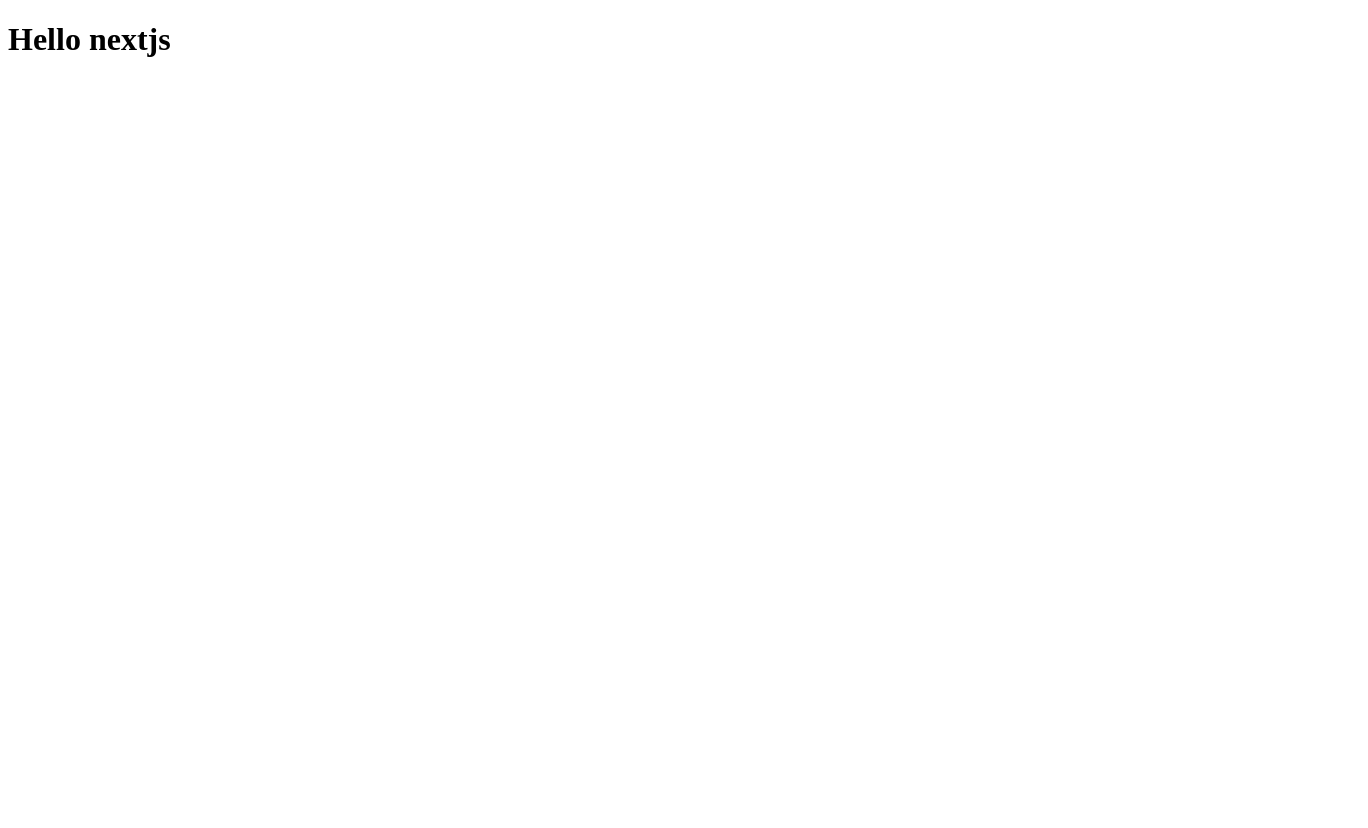
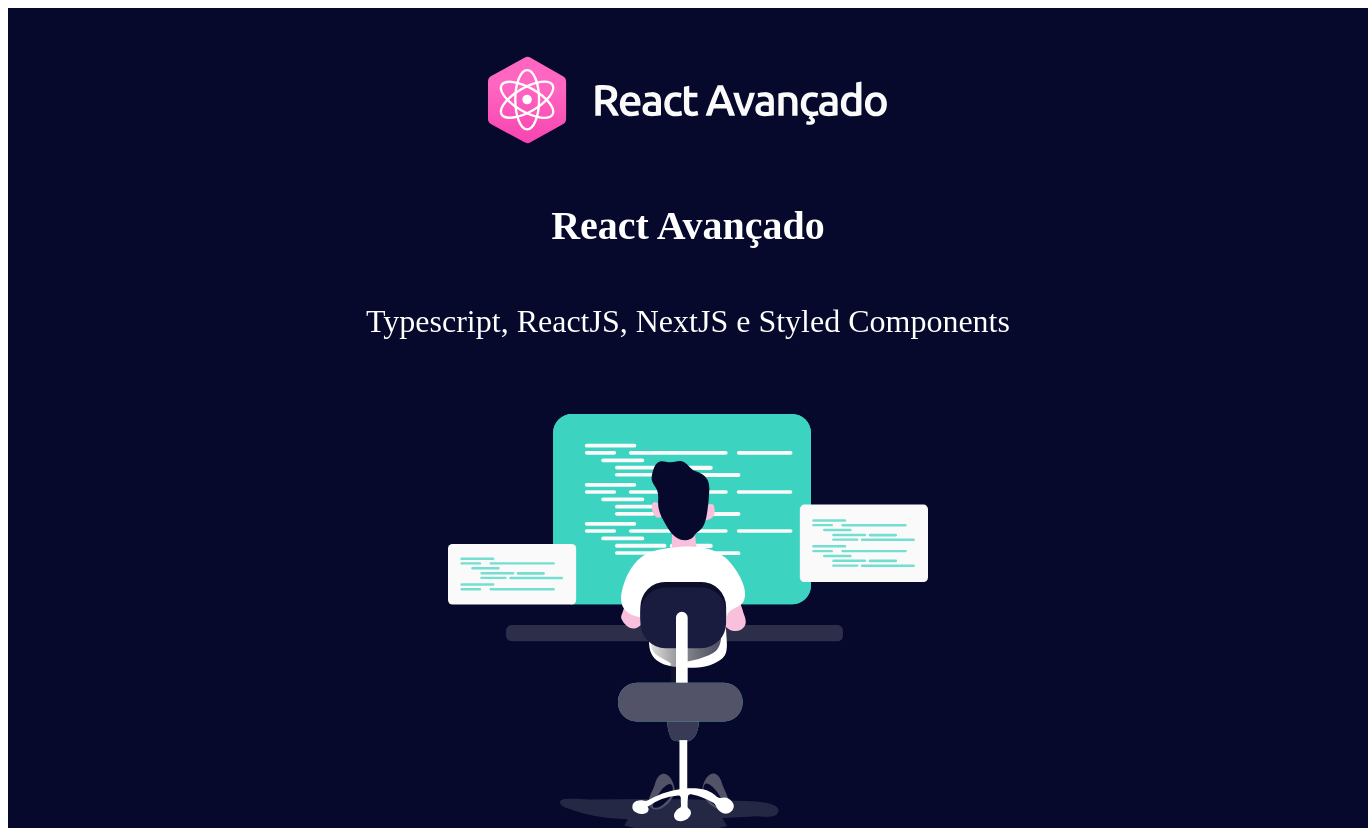
Before and after one commit to Eronheit/react-avancado, a Next.js app: page / in a window 1280 px wide. Shown: the top 828 px of the page, 1368 px wide, since content can reach past the window. Before the commit the page ends 800 px from the top, so only its background shows below. Built offline with nearby package versions, Linux system fonts and the light colour scheme.

Commit message:
feat: first page

```diff
--- a/src/components/Main/index.tsx
+++ b/src/components/Main/index.tsx
@@ -1,7 +1,20 @@
+import * as S from './styles'
+
 const Main = () => (
-  <main>
-    <h1>React Avançado</h1>
-  </main>
+  <S.Wrapper>
+    <S.Logo
+      src="/img/logo.svg"
+      alt="Imagem de um átomo e React Avançado escrito ao lado."
+    />
+    <S.Title>React Avançado</S.Title>
+    <S.Description>
+      Typescript, ReactJS, NextJS e Styled Components
+    </S.Description>
+    <S.Illustration
+      src="/img/hero-illustration.svg"
+      alt="Um desenvolvedor de frente para uma tela com código."
+    />
+  </S.Wrapper>
 )
 
 export default Main
--- /dev/null
+++ b/src/components/Main/styles.ts
@@ -0,0 +1,33 @@
+import styled from 'styled-components'
+
+export const Wrapper = styled.main`
+  background-color: #06092b;
+  color: #fff;
+  width: 100%;
+  height: 100%;
+  padding: 3rem;
+  text-align: center;
+  display: flex;
+  flex-direction: column;
+  align-items: center;
+  justify-content: center;
+`
+
+export const Logo = styled.img`
+  width: 25rem;
+  margin-bottom: 2rem;
+`
+
+export const Title = styled.h1`
+  font-size: 2.5rem;
+`
+
+export const Description = styled.h2`
+  font-size: 2rem;
+  font-weight: 400;
+`
+
+export const Illustration = styled.img`
+  margin-top: 3rem;
+  width: min(30rem, 100%);
+`
--- a/src/pages/index.tsx
+++ b/src/pages/index.tsx
@@ -1,5 +1,7 @@
+import Main from 'components/Main'
+
 const Home: React.FC = () => {
-  return <h1>Hello nextjs</h1>
+  return <Main />
 }
 
 export default Home
--- a/tsconfig.json
+++ b/tsconfig.json
@@ -1,5 +1,6 @@
 {
   "compilerOptions": {
+    "baseUrl": "src",
     "target": "es5",
     "lib": [
       "dom",
```
Also changed, not shown: public/img/hero-illustration.svg (added), public/img/logo.svg (added).
